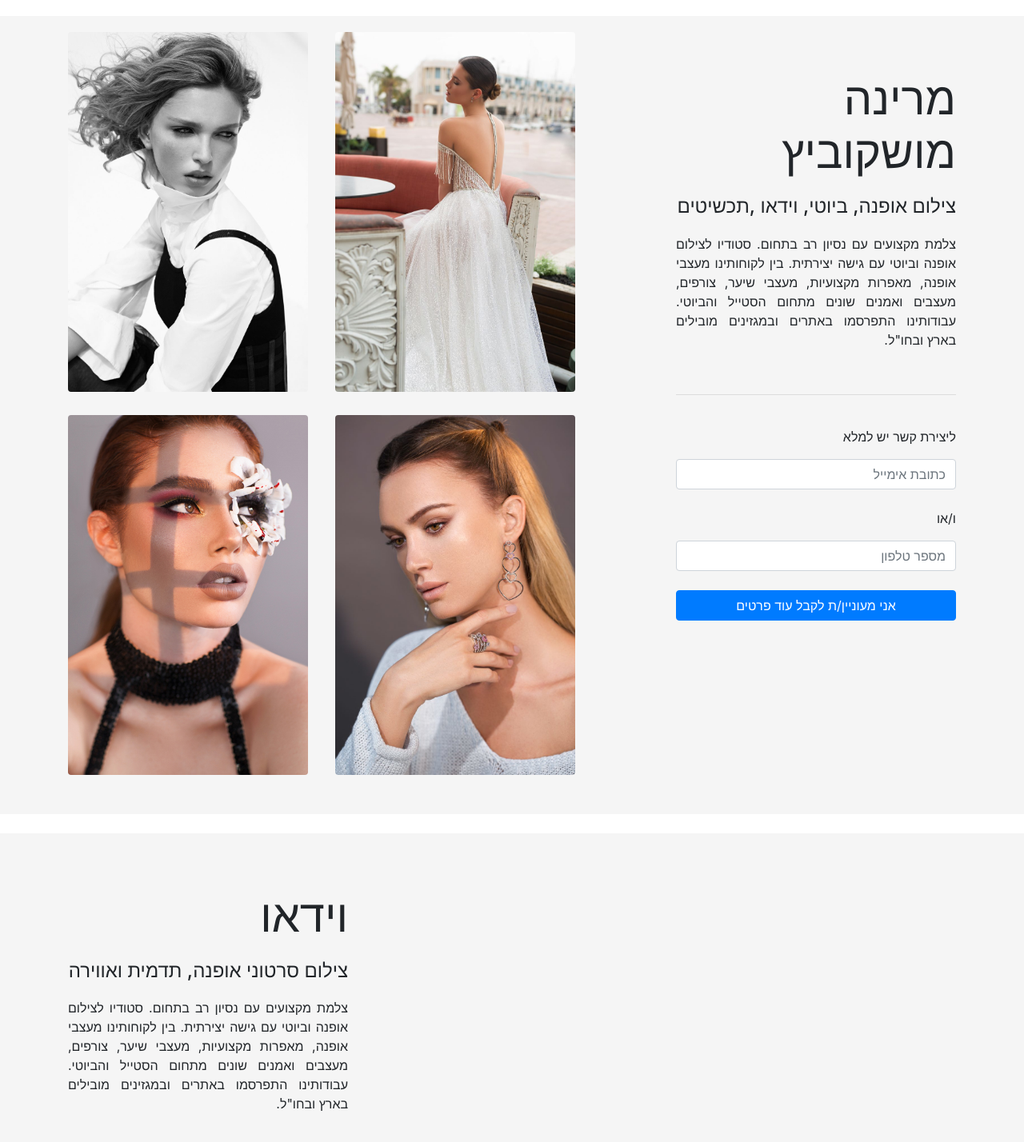
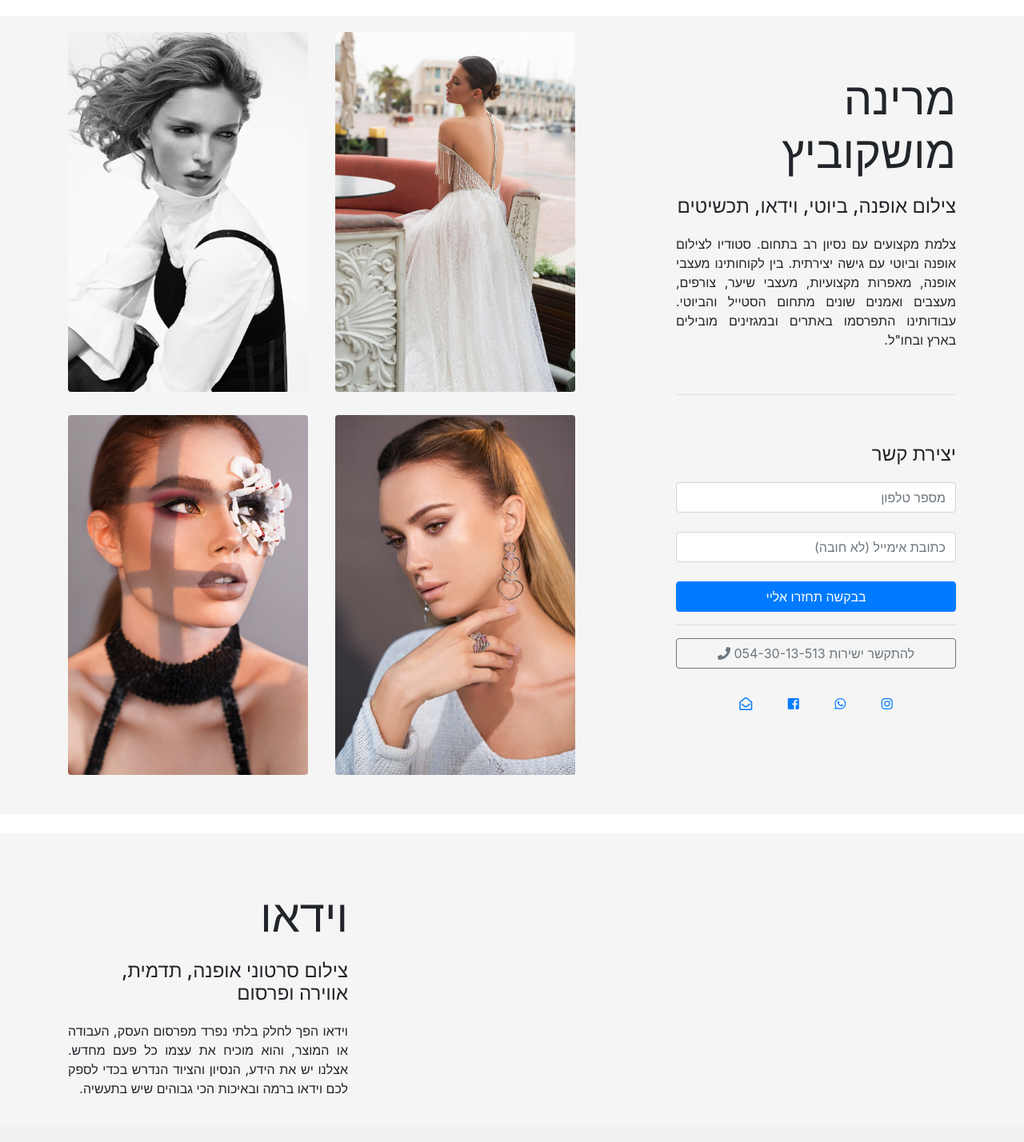
Before and after one commit to sgchris/multashkalp, a PHP site: page / in a window 1280 px wide. Shown: the part 64-1492 px from the top of the page at 80% size. After the commit the page ends 1432 px from the top, so only its background shows below. Run offline with PHP 8.4, Linux system fonts and the light colour scheme; some libraries are stand-ins or nearby versions; grey boxes are pictures that could not be loaded.

Commit message:
added links, and updated video texts

```diff
--- a/index.html
+++ b/index.html
@@ -36,7 +36,7 @@
                         <i class="far fa-envelope-open"></i> אימייל</a>
                 </li>
                 <li class="nav-item active">
-                    <a href="https://www.facebook.com/multashka" target="_blank" class="nav-link">
+                    <a href="https://www.facebook.com/multashka/photos" target="_blank" class="nav-link">
                         <i class="fab fa-facebook-square"></i> Facebook</a>
                 </li>
                 <li class="nav-item active">
@@ -68,7 +68,7 @@
                         <!-- title and contact -->
                         <div class="col-sm-12 col-md-4 contact-form-panel">
                             <h1 class="text-right" dir="rtl">מרינה מושקוביץ</h1>
-                            <h4 class="text-right" dir="rtl">צילום אופנה, ביוטי, וידאו ,תכשיטים</h4>
+                            <h4 class="text-right" dir="rtl">צילום אופנה, ביוטי, וידאו, תכשיטים</h4>
                             <p class="text-justify" dir="rtl">
                                 צלמת מקצועים עם נסיון רב בתחום. סטודיו לצילום אופנה וביוטי עם גישה יצירתית. בין לקוחותינו מעצבי אופנה, מאפרות מקצועיות, מעצבי
                                 שיער, צורפים, מעצבים ואמנים שונים מתחום הסטייל והביוטי. עבודותינו התפרסמו באתרים ובמגזינים
@@ -82,14 +82,46 @@
                             <br />
 
                             <form class="contact-form">
-                                <p class="text-right">ליצירת קשר יש למלא</p>
-                                <input type="email" class="form-control" placeholder="כתובת אימייל">
+                                <h4 class="text-right">יצירת קשר</h4>
+                                <input type="text" class="form-control" placeholder="מספר טלפון"><br />
+                                <input type="email" class="form-control" placeholder="כתובת אימייל (לא חובה)">
                                 <br />
-                                <p class="text-right">ו/או</p>
-                                <input type="text" class="form-control" placeholder="מספר טלפון">
+                                <button type="submit" class="btn btn-primary btn-block">בבקשה תחזרו אליי</button>
+                            </form>
+
+                            <hr />
+
+                            <a href="tel:+972543013513"
+                                class="btn btn-outline-secondary d-block"
+                                title="להיתקשר ישירות">
+                                <i class="fas fa-phone"></i> 054-30-13-513 <span class="d-none d-lg-inline">להתקשר ישירות</span>
+
+                            </a>
                             <br />
-                                <button type="submit" class="btn btn-primary btn-block">אני מעוניין/ת לקבל עוד פרטים</button>
-                            </form>
+                            <div class="text-center">
+                                <ul class="list-inline mr-auto ml-auto">
+                                    <li class="list-inline-item active" title="לשלוח מייל">
+                                        <a href="mailto:moshkovich.marina@gmail.com" class="nav-link">
+                                            <i class="far fa-envelope-open"></i>
+                                        </a>
+                                    </li>
+                                    <li class="list-inline-item active" title="לדף הפייסבוק">
+                                        <a href="https://www.facebook.com/multashka/photos" target="_blank" class="nav-link">
+                                            <i class="fab fa-facebook-square"></i>
+                                        </a>
+                                    </li>
+                                    <li class="list-inline-item active" title="לשלוח הודעת ווטסאפ">
+                                        <a href="https://web.whatsapp.com/send?phone=+972543013513" target="_blank" class="nav-link whatsapp-link">
+                                            <i class="fab fa-whatsapp"></i>
+                                        </a>
+                                    </li>
+                                    <li class="list-inline-item active" title="לאינסטגרם">
+                                        <a href="https://www.instagram.com/moshkovich.marina/" target="_blank" class="nav-link">
+                                            <i class="fab fa-instagram"></i>
+                                        </a>
+                                    </li>
+                                </ul>
+                            </div>
                         </div>
                     </div>
                 </div>
@@ -101,13 +133,14 @@
                 <!-- demo video -->
                 <div class="container">
                     <div class="row">
-                            <div class="col-sm-12 col-md-4 contact-form-panel">
+                        <div class="col-sm-12 col-md-4 contact-form-panel" style="padding-top: 50px;">
                             <h1 class="text-right" dir="rtl">וידאו</h1>
-                                <h4 class="text-right" dir="rtl">צילום סרטוני אופנה, תדמית ואווירה</h4>
+                            <h4 class="text-right" dir="rtl">צילום סרטוני אופנה, תדמית, אווירה ופרסום</h4>
                             <p class="text-justify" dir="rtl">
-                                    צלמת מקצועים עם נסיון רב בתחום. סטודיו לצילום אופנה וביוטי עם גישה יצירתית. בין לקוחותינו מעצבי אופנה, מאפרות מקצועיות, מעצבי
-                                    שיער, צורפים, מעצבים ואמנים שונים מתחום הסטייל והביוטי. עבודותינו התפרסמו באתרים ובמגזינים
-                                    מובילים בארץ ובחו"ל.
+                                וידאו הפך לחלק בלתי נפרד מפרסום העסק,
+                                העבודה או המוצר, והוא מוכיח את עצמו כל פעם מחדש.
+                                אצלנו יש את הידע, הנסיון והציוד הנדרש בכדי
+                                לספק לכם וידאו ברמה ובאיכות הכי גבוהים שיש בתעשיה.
                             </p>
                         </div>
                         <div class="col-sm-12 col-md-8">
--- a/main.js
+++ b/main.js
@@ -31,8 +31,8 @@
         var imageNumberRegex = /\/(\d+?)\.jpg$/i;
 
         // get the image object
-        $image = $('.photo-type-' + type);
-        imageOffset = getElementOffset($image);
+        var $image = $('.photo-type-' + type);
+        var imageOffset = getElementOffset($image);
 
         // prepare the new image src
         var currentImageSrc = $image.attr('src');
@@ -43,7 +43,7 @@
         var newImageNumber = currentImageNumber < maxImagesInType[type] ? currentImageNumber + 1 : 1;
         var newImageSrc = currentImageSrc.replace(imageNumberRegex, '/' + newImageNumber + '.jpg');
 
-        $newImage = $image.clone();
+        var $newImage = $image.clone();
         $newImage.attr('src', newImageSrc);
         $newImage.css({
             position: 'absolute',
@@ -55,7 +55,7 @@
         }).hide();
         $newImage.insertBefore($image);
 
-        $newImage.fadeIn(function() {
+        $newImage.fadeIn(function () {
             $('.photo-type-' + type + ':gt(0)').remove();
 
             // make the new image back to "normal"
--- a/styles.css
+++ b/styles.css
@@ -32,7 +32,7 @@
     direction: rtl;
 }
 
-.video-row {
+video {
+    max-width: 100%;
     padding-top: 50px;
-    height: 400px;
 }
```
Lines whose indentation alone changed are shown as unchanged.
